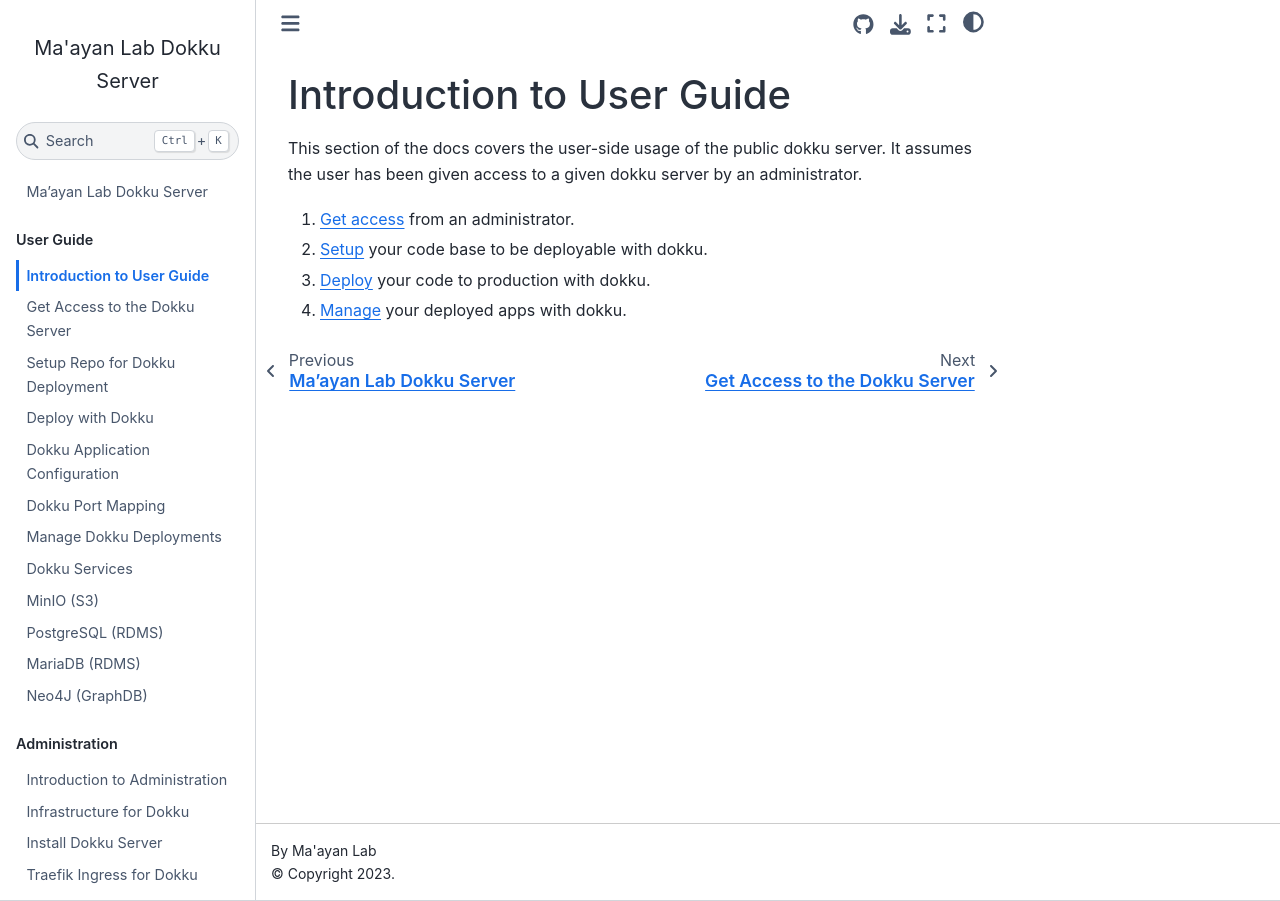
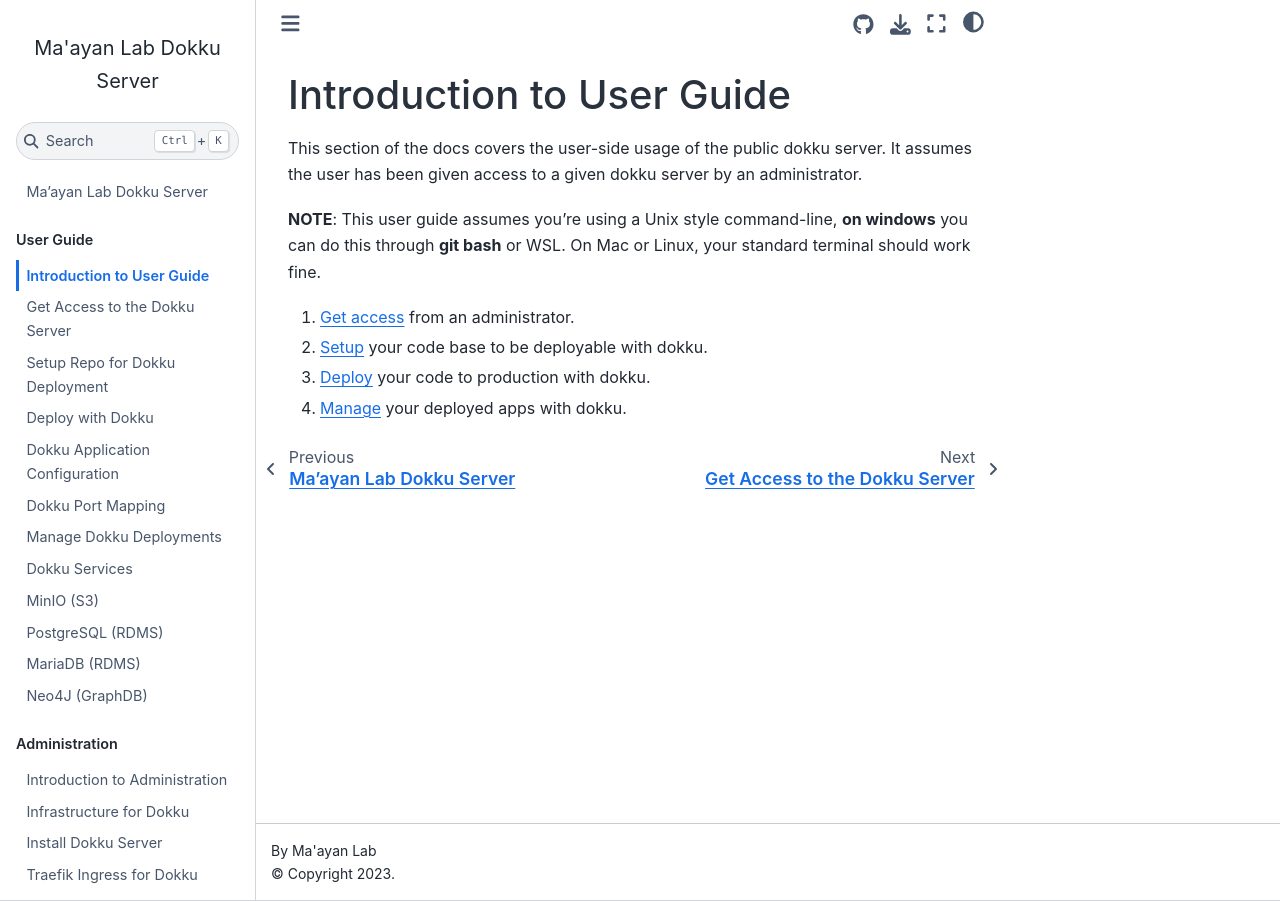
Before and after one commit to MaayanLab/dokku, a Jupyter Book: the page built from user/00-intro.md, in a window 1280 px wide. Built offline with Jupyter Book 1.0.4 settings and Sphinx 7.4.7 and the Sphinx Book theme 1.1.4, drawn with Linux system fonts in a browser that asks for light colours.

Commit message:
Add a NOTE for windows users about the shell

```diff
--- a/user/00-intro.md
+++ b/user/00-intro.md
@@ -1,6 +1,8 @@
 # Introduction to User Guide
 
 This section of the docs covers the user-side usage of the public dokku server. It assumes the user has been given access to a given dokku server by an administrator.
+
+**NOTE**: This user guide assumes you're using a Unix style command-line, **on windows** you can do this through **git bash** or WSL. On Mac or Linux, your standard terminal should work fine.
 
 1. [Get access](./10-access.md) from an administrator.
 2. [Setup](./20-setup.md) your code base to be deployable with dokku.
```
